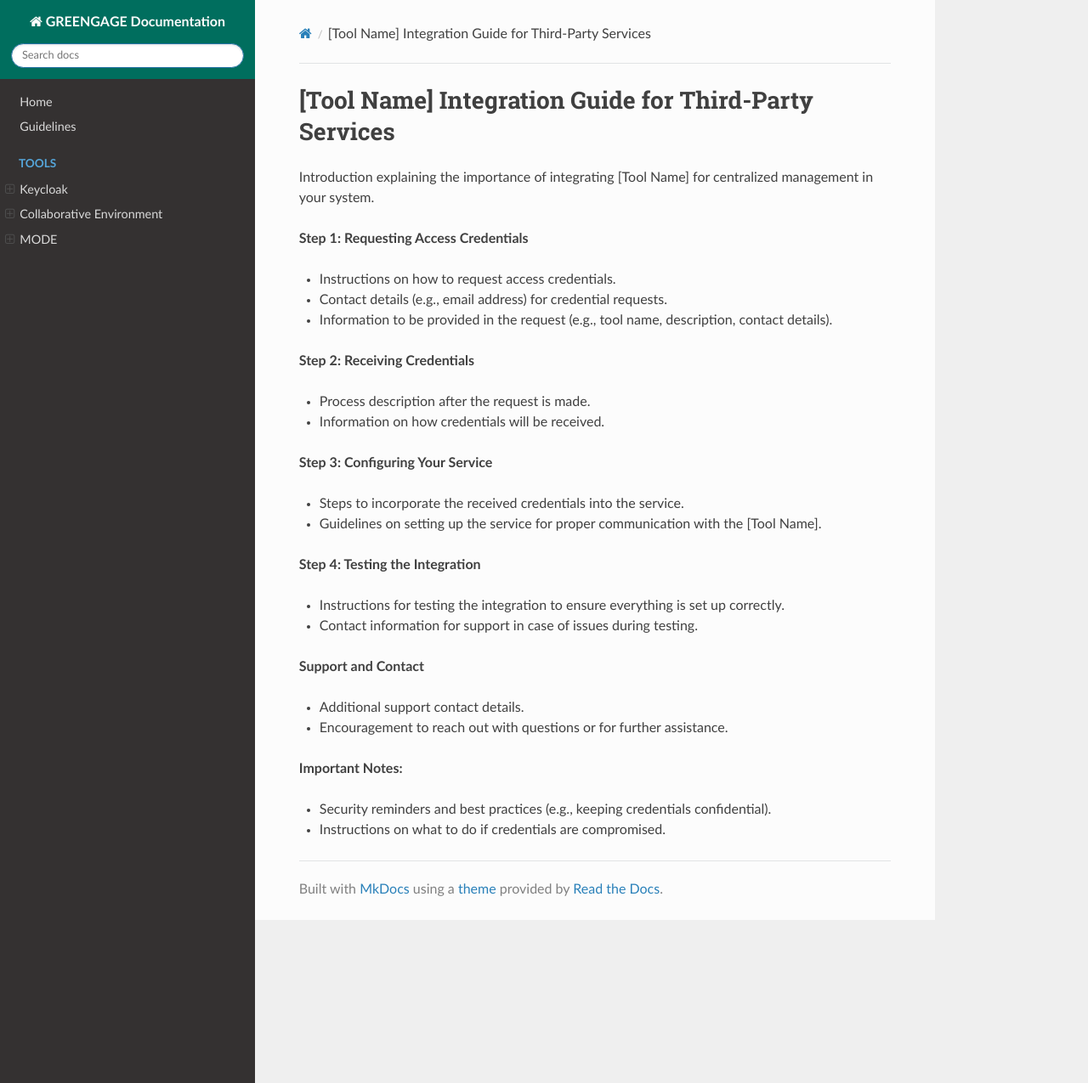
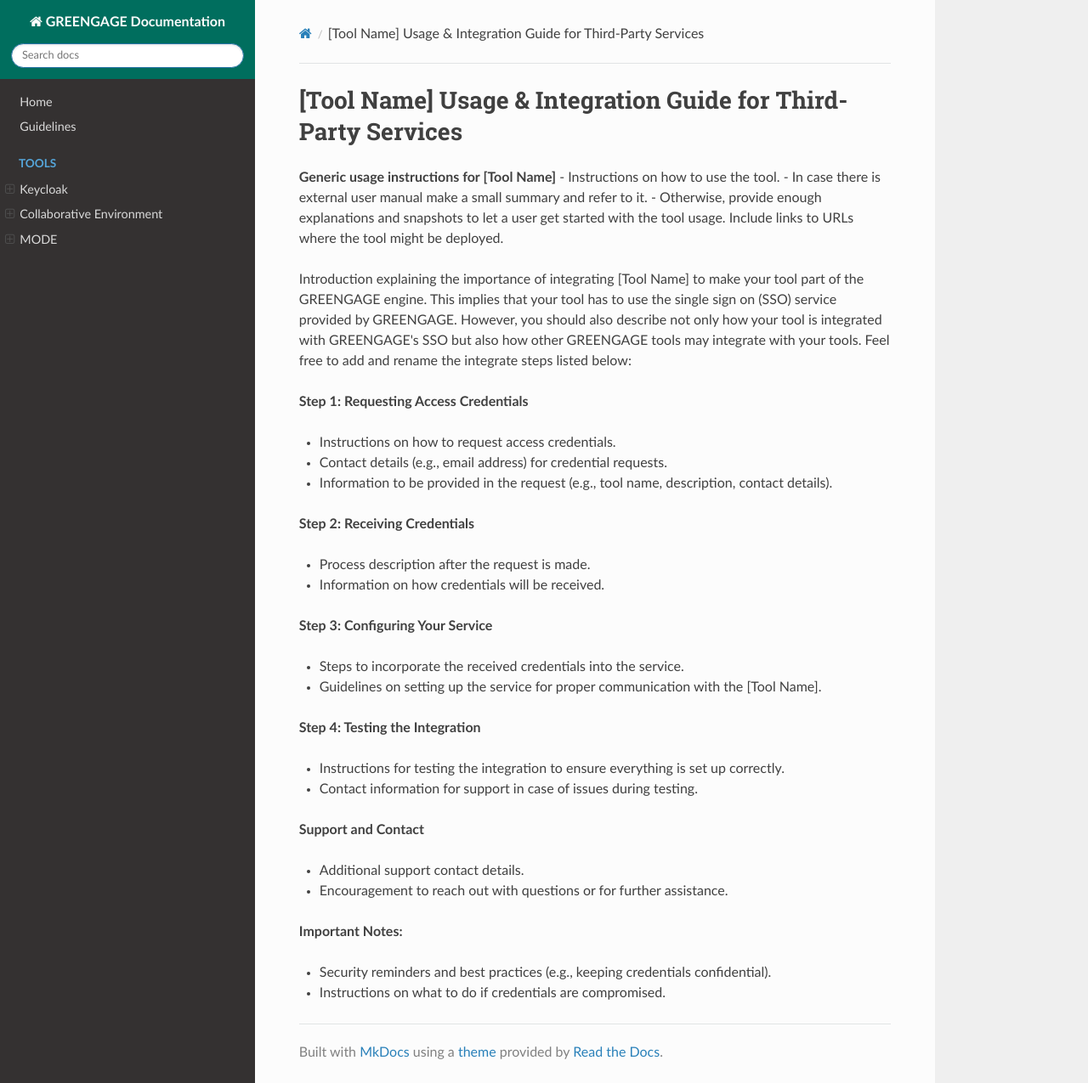
Before and after one commit to Greengage-project/Documentation, an MkDocs documentation site: the page built from docs/tools/TOOLNAME_template/integration.md, in a window 1280 px wide and 1275 px high. Shown: the whole window at 85% size. Built offline with MkDocs 1.6.1, drawn with Linux system fonts in a browser that asks for light colours; nearby versions of some CDN libraries.

Commit message:
Update integration.md
Updated the description of what to include in this file that has to give details about usage of the tool, integration with Keycloak but also how other tools may potentially integrate with it

```diff
--- a/docs/tools/TOOLNAME_template/integration.md
+++ b/docs/tools/TOOLNAME_template/integration.md
@@ -1,6 +1,11 @@
-# [Tool Name] Integration Guide for Third-Party Services
+# [Tool Name] Usage & Integration Guide for Third-Party Services
 
-Introduction explaining the importance of integrating [Tool Name] for centralized management in your system.
+**Generic usage instructions for [Tool Name]**
+- Instructions on how to use the tool.
+  - In case there is external user manual make a small summary and refer to it.
+  - Otherwise, provide enough explanations and snapshots to let a user get started with the tool usage. Include links to URLs where the tool might be deployed.
+
+Introduction explaining the importance of integrating [Tool Name] to make your tool part of the GREENGAGE engine. This implies that your tool has to use the single sign on (SSO) service provided by GREENGAGE. However, you should also describe not only how your tool is integrated with GREENGAGE's SSO but also how other GREENGAGE tools may integrate with your tools. Feel free to add and rename the integrate steps listed below:
 
 **Step 1: Requesting Access Credentials**
 
```
